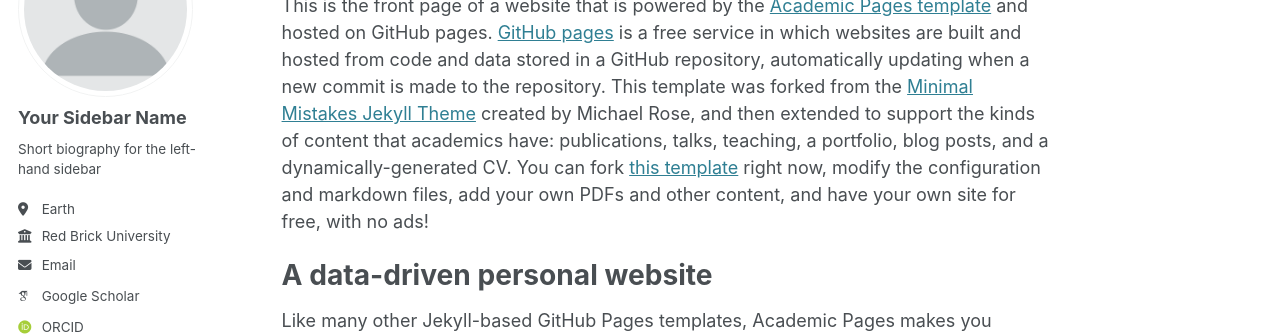
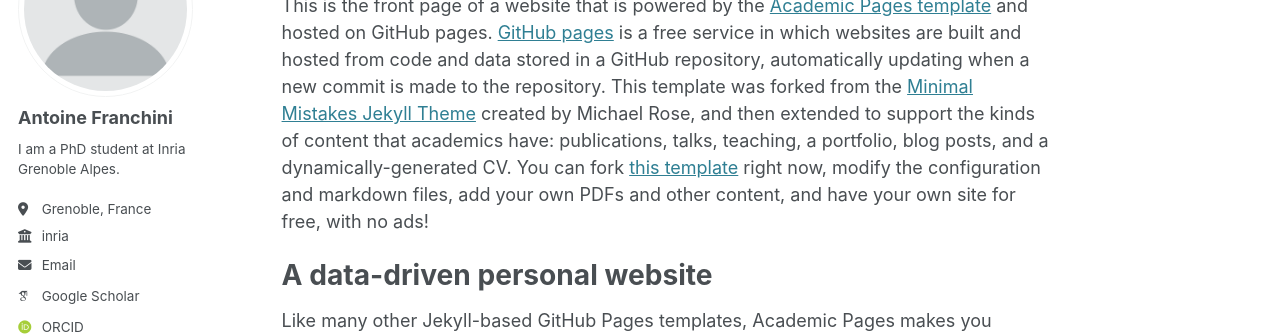
Before and after one commit to antoineinria/antoineinria.github.io, a Jekyll site: the page built from _pages/about.md, in a window 1280 px wide. Shown: the part 184-520 px from the top of the page. Built offline with Jekyll 4.4.1, drawn with Linux system fonts in a browser that asks for light colours; some web fonts are replaced.

Commit message:
Update _config.yml

```diff
--- a/_config.yml
+++ b/_config.yml
@@ -12,7 +12,7 @@ site_theme               : "default"
 title                    : "Antoine Franchini"
 title_separator          : "-"
 name                     : &name "Antoine Franchini"
-description              : &description "personal description"
+description              : &description "PhD student at Inria Grenoble Alpes"
 url                      : https://academicpages.github.io # the base hostname & protocol for your site e.g. "https://[your GitHub username].github.io"
 baseurl                  : "" # the subpath of your site, e.g. "/blog"
 repository               : "academicpages/academicpages.github.io"
@@ -23,13 +23,13 @@ repository               : "academicpages/academicpages.github.io"
 author:
   # Biographic information
   avatar           : "profile.png"
-  name             : "Your Sidebar Name"
+  name             : "Antoine Franchini"
   pronouns         : # example: "she/her"
-  bio              : "Short biography for the left-hand sidebar"
-  location         : "Earth"
-  employer         : "Red Brick University"
+  bio              : "I am a PhD student at Inria Grenoble Alpes."
+  location         : "Grenoble, France"
+  employer         : "inria"
   uri              : # URL
-  email            : "none@example.org"
+  email            : "antoine.franchini@inria.fr"
 
   # Academic websites
   arxiv            : # URL - Update with the correct link to your profile
```
